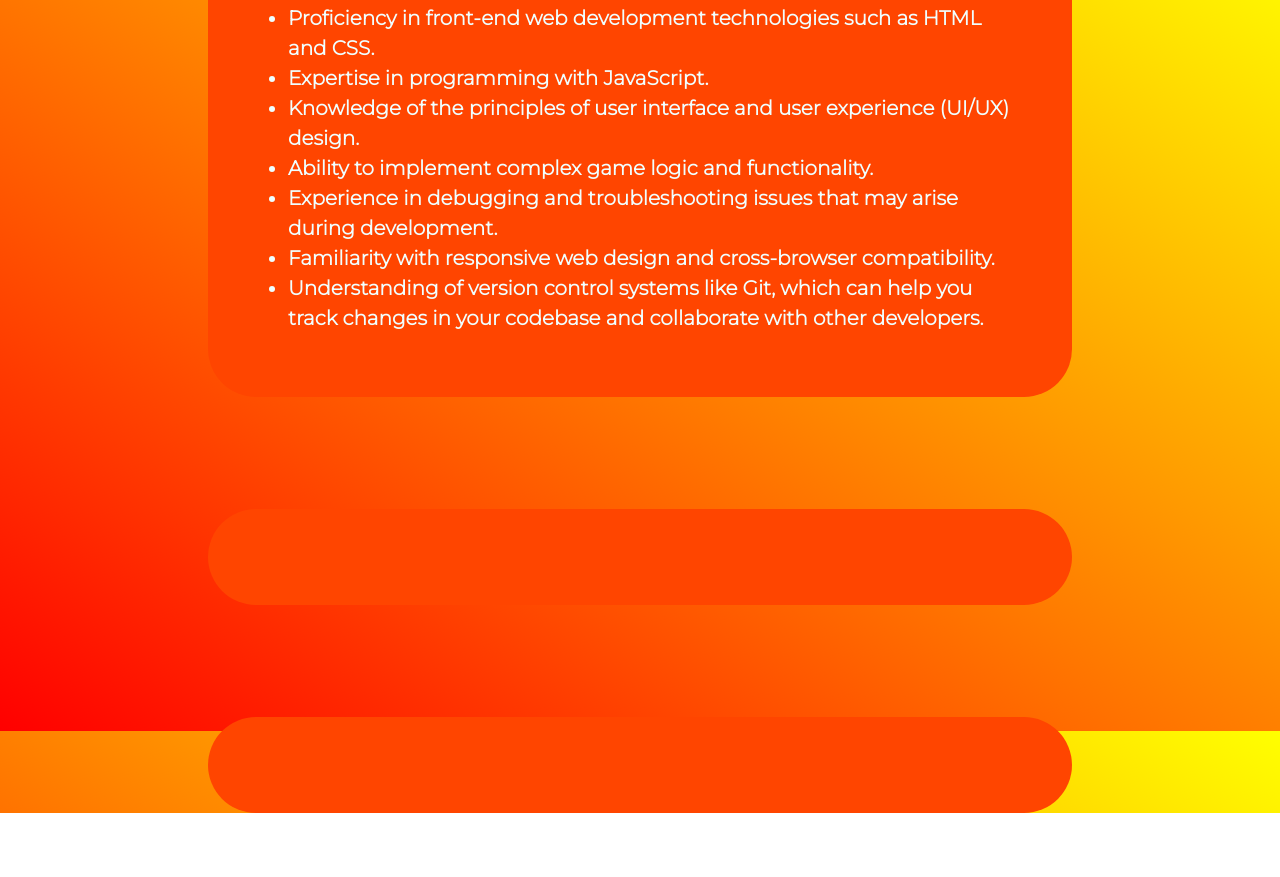
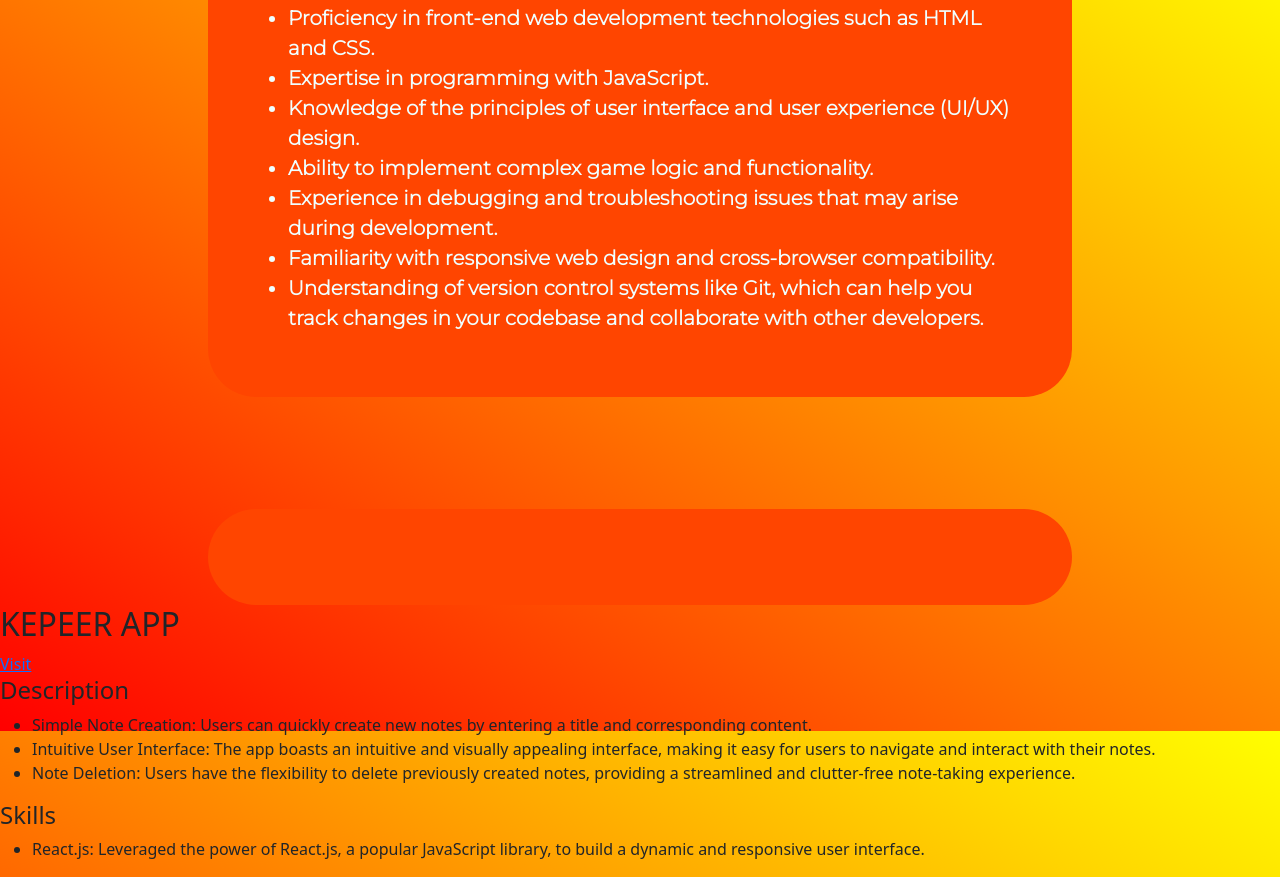
Before and after one commit to vivekkapoor240/portfolio-using-bootstrap, a plain HTML site: page projects.html in a window 1280 px wide. Shown: the part 1669-2546 px from the top of the page. Before the commit the page ends 2482 px from the top, so only its background shows below. Drawn offline with nearby package versions, Linux system fonts and the light colour scheme.

Commit message:
keeper app add into the project section

```diff
--- a/projects.html
+++ b/projects.html
@@ -84,4 +84,15 @@
         </ul>
     </div>
     <div class="projectThree"></div>
-    <div class="projectFour"></div>
+        <h2>KEPEER APP</h2>
+        <a href ="https://vivekkapoor240.github.io/keeper-app/">Visit</a>
+        <h4>Description</h4>
+        <ul>
+            <li>Simple Note Creation: Users can quickly create new notes by entering a title and corresponding content.</li>
+            <li>Intuitive User Interface: The app boasts an intuitive and visually appealing interface, making it easy for users to navigate and interact with their notes.</li>
+            <li>Note Deletion: Users have the flexibility to delete previously created notes, providing a streamlined and clutter-free note-taking experience.</li>
+        </ul>
+        <h4>Skills</h4>
+        <ul>
+            <li>React.js: Leveraged the power of React.js, a popular JavaScript library, to build a dynamic and responsive user interface.</li>
+        </ul>
```
